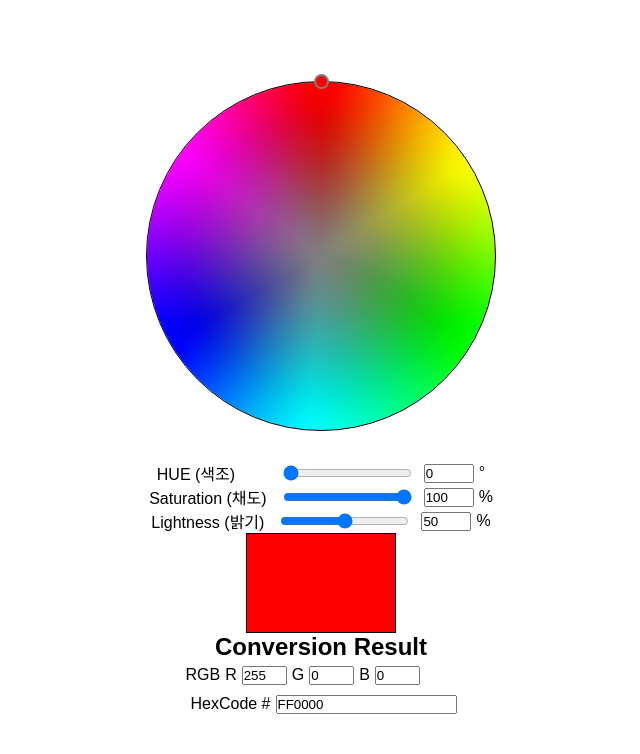
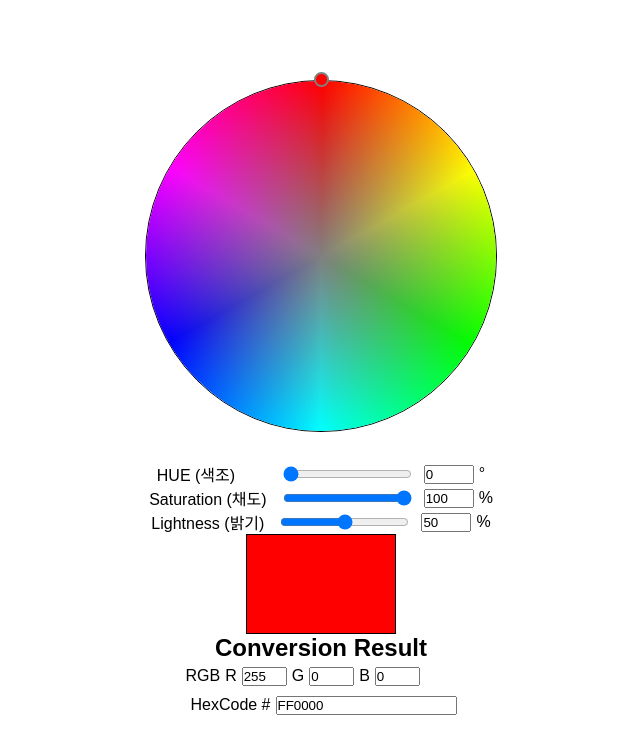
Before and after one commit to sangheon-kim/Color_Model_Conversion, a plain HTML site: page index.html in a window 1280 px wide. Shown: the whole page, without its empty margins (319-959 px from the left). Drawn offline with Linux system fonts and the light colour scheme.

Commit message:
[김상헌] 이미지 사용하던것 제거 하고 캔버스로 변경

```diff
--- a/dragable.js
+++ b/dragable.js
@@ -1,3 +1,6 @@
+// 색상환 캔버스 그려주기
+draw();
+
 // 원형판
 const $circleBoard = document.querySelector(".color-circle");
 // 포인터 Element
@@ -268,7 +271,9 @@ function distanceCalculateAngle(centerPoint, offsetArray) {
   let radian = Math.atan2(x, y);
   // radian 값 활용해서 각도 구하기
   const degree =
-    offsetX < 117 ? Math.floor(360 - radian2degree(radian)) : Math.floor(radian2degree(radian));
+    offsetX < centerPoint
+      ? Math.floor(360 - radian2degree(radian))
+      : Math.floor(radian2degree(radian));
 
   return degree;
 }
@@ -431,3 +436,25 @@ registerEventListener($lightnessInput, "input", inputEvent, "lightness");
 registerEventListener($lightnessRange, "input", rangeEvent, "lightness");
 registerEventListener($saturationInput, "input", inputEvent, "saturation");
 registerEventListener($saturationRange, "input", rangeEvent, "saturation");
+
+/**
+ * @description 이미지 제거 캔버스로 대체
+ * @author Sangheon Kim
+ */
+function draw() {
+  var canvas = document.getElementById("circle");
+
+  if (canvas.getContext) {
+    var ctx = canvas.getContext("2d");
+    let centerPoint = canvas.clientWidth / 2;
+    for (let x = 0; x < canvas.clientWidth; x++) {
+      for (let y = 0; y < canvas.clientHeight; y++) {
+        const saturation = (circleEquation(centerPoint, [x, y]) / centerPoint) * 100;
+        const hue = distanceCalculateAngle(centerPoint, [x, y]);
+
+        ctx.fillStyle = `hsl(${hue}, ${saturation}%, 50%)`;
+        ctx.fillRect(x, y, 1, 1);
+      }
+    }
+  }
+}
--- a/index.html
+++ b/index.html
@@ -8,12 +8,11 @@
 </head>
 <body>
   <div class="wrapper">
-    <div class="circle">
-      <div class="color-circle">
-        <div class="point" id="point"></div>
-      </div>
-      <div class="brightness-board"></div>
+    <canvas class="circle" id="circle" width="350" height="350"></canvas>
+    <div class="color-circle">
+      <div class="point" id="point"></div>
     </div>
+    <div class="brightness-board"></div>
     <div class="form">
       <label for="hue">HUE (색조)</label>
       <input
--- a/style.scss
+++ b/style.scss
@@ -15,7 +15,6 @@ body {
   display: flex;
   flex-direction: column;
   align-items: center;
-  /* justify-content: center; */
   position: absolute;
   top: 50%;
   left: 50%;
@@ -24,61 +23,19 @@ body {
 
 .circle {
   position: relative;
-  width: 350px;
-  height: 350px;
   border: 1px solid black;
   border-radius: 50%;
-  // background-image: url("./img/Color.jpg");
-  // background-image: url("./img/colorCircle.png");
-  // transform: rotate(180deg);
   background-size: cover;
   background-repeat: no-repeat;
   background-position: center center;
   margin-bottom: 30px;
-  // @include hidpi;
-
-  &::before {
-    content: "";
-    position: absolute;
-    width: 100%;
-    height: 100%;
-    // top: -50%;
-    // left: -50%;
-    z-index: -1;
-    background: url("./img/colorCircle.png") 0 0 repeat;
-    background-size: cover;
-    background-repeat: no-repeat;
-    background-position: center center;
-    -webkit-transform: rotate(180deg);
-    -moz-transform: rotate(180deg);
-    -ms-transform: rotate(180deg);
-    -o-transform: rotate(180deg);
-    transform: rotate(180deg);
-  }
-}
-
-@mixin hidpi {
-  $hidpi-debug: false !default;
-  @if $hidpi-debug {
-    @content;
-  } @else {
-    @media (-webkit-min-device-pixel-ratio: 1.3),
-      (-o-min-device-pixel-ratio: 2.6/2),
-      (min--moz-device-pixel-ratio: 1.3),
-      (min-device-pixel-ratio: 1.3),
-      (min-resolution: 1.3dppx) {
-      @content;
-    }
-  }
 }
 
 .color-circle {
   position: absolute;
-  top: 50%;
-  left: 50%;
-  transform: translate(-50%, -50%);
-  width: 100%;
-  height: 100%;
+  top: 0;
+  height: 350px;
+  width: 350px;
   box-sizing: border-box;
   cursor: pointer;
   border-radius: 50%;
@@ -89,23 +46,18 @@ body {
   position: absolute;
   top: -8px;
   left: calc(50% - 7.5px);
-  /* transform: translateX(-50%); */
-  /* transform-origin: center; */
   width: 15px;
   height: 15px;
   border-radius: 50%;
   border: 2px solid gray;
-  /* box-sizing: border-box; */
   background-color: red;
+  z-index: 999;
 }
 
 .brightness-board {
   position: absolute;
-  top: 50%;
-  left: 50%;
-  transform: translate(-50%, -50%);
   width: 100%;
-  height: 100%;
+  height: 350px;
   box-sizing: border-box;
   cursor: pointer;
   border-radius: 50%;
```
Also changed, not shown: img/Color.jpg (deleted), img/colorCircle.png (deleted), img/colorCircle2.png (deleted), img/sh-12-12-14-32.png (deleted), img/sh-12-20-18-42.png (deleted), style.css, 1 other file.
